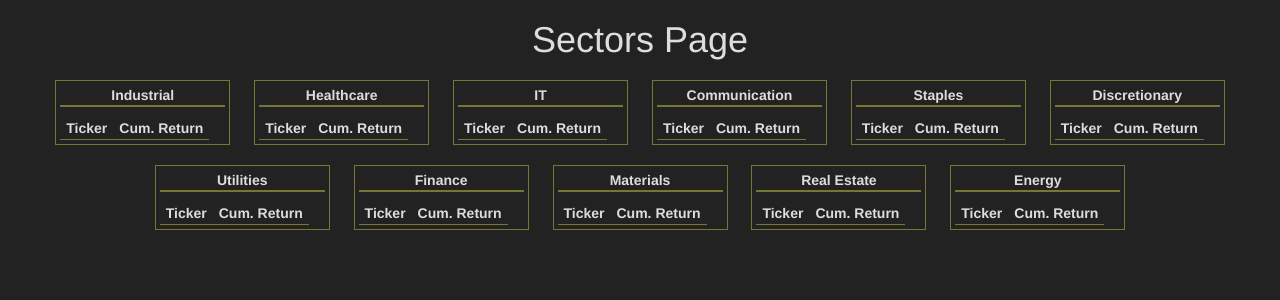
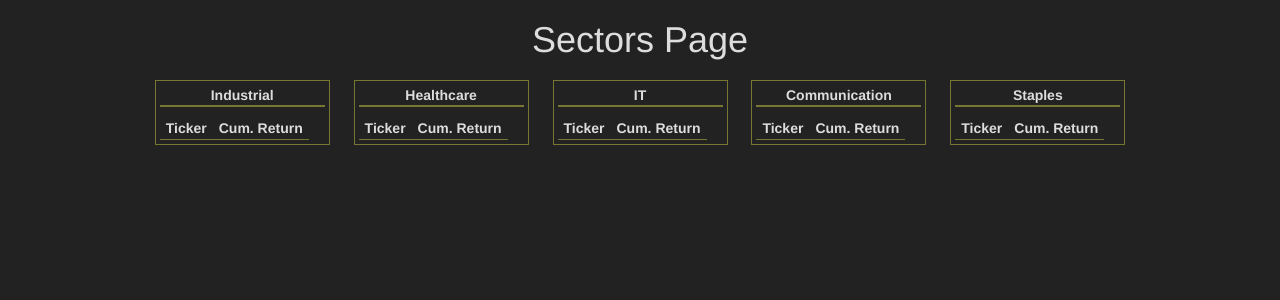
Before and after one commit to jdparke/trader-django-app, a Django app: page /sector/ in a window 1280 px wide. Shown: the part 52-352 px from the top of the page. Run offline with Django 3.2, Linux system fonts and the light colour scheme; data that the repository does not hold is empty; parts of the project's set-up code (start-up, migrations or seed data) failed here and were passed over; some libraries are stand-ins or nearby versions.

Commit message:
deleting half sectors again

```diff
--- a/src/trydjango/sectors/templates/sector.html
+++ b/src/trydjango/sectors/templates/sector.html
@@ -135,7 +135,7 @@
 		</table>
 	</div>
 
-	<div class="parent-stock-div">
+<!-- 	<div class="parent-stock-div">
 		<div class="stock-div">
 			Discretionary
 		</div>
@@ -289,7 +289,7 @@
 			</tr>
 			{% endfor %}
 		</table>
-	</div>
+	</div> -->
 </div>
 
 {% endblock %}
--- a/src/trydjango/sectors/views.py
+++ b/src/trydjango/sectors/views.py
@@ -100,36 +100,36 @@ def sector_view(request, *args, **kwargs):
 	it_df = sec_df.loc[sec_df['Sector'] == "Information Technology"]
 	comm_df = sec_df.loc[sec_df['Sector'] == "Communication"]
 	staple_df = sec_df.loc[sec_df['Sector'] == "Staples"]
-	discretion_df = sec_df.loc[sec_df['Sector'] == "Discretionary"]
-	utility_df = sec_df.loc[sec_df['Sector'] == "Utilities"]
-	financial_df = sec_df.loc[sec_df['Sector'] == "Financials"]
-	material_df = sec_df.loc[sec_df['Sector'] == "Materials"]
-	restate_df = sec_df.loc[sec_df['Sector'] == "Real Estate"]
-	energy_df = sec_df.loc[sec_df['Sector'] == "Energy"]
+	# discretion_df = sec_df.loc[sec_df['Sector'] == "Discretionary"]
+	# utility_df = sec_df.loc[sec_df['Sector'] == "Utilities"]
+	# financial_df = sec_df.loc[sec_df['Sector'] == "Financials"]
+	# material_df = sec_df.loc[sec_df['Sector'] == "Materials"]
+	# restate_df = sec_df.loc[sec_df['Sector'] == "Real Estate"]
+	# energy_df = sec_df.loc[sec_df['Sector'] == "Energy"]
 
 	industrial = get_cum_ret_for_stocks(indus_df)
 	health_care = get_cum_ret_for_stocks(health_df)
 	it = get_cum_ret_for_stocks(it_df)
 	commun = get_cum_ret_for_stocks(comm_df)
 	staple = get_cum_ret_for_stocks(staple_df)
-	discretion = get_cum_ret_for_stocks(discretion_df)
-	utility = get_cum_ret_for_stocks(utility_df)
-	finance = get_cum_ret_for_stocks(financial_df)
-	material = get_cum_ret_for_stocks(material_df)
-	restate = get_cum_ret_for_stocks(restate_df)
-	energy = get_cum_ret_for_stocks(energy_df)
+	# discretion = get_cum_ret_for_stocks(discretion_df)
+	# utility = get_cum_ret_for_stocks(utility_df)
+	# finance = get_cum_ret_for_stocks(financial_df)
+	# material = get_cum_ret_for_stocks(material_df)
+	# restate = get_cum_ret_for_stocks(restate_df)
+	# energy = get_cum_ret_for_stocks(energy_df)
 
 	industrialSorted = industrial.sort_values(by=['CUM_RET'], ascending=False).head(20)
 	healthCareSorted = health_care.sort_values(by=['CUM_RET'], ascending=False).head(20)
 	itSorted = it.sort_values(by=['CUM_RET'], ascending=False).head(20)
 	communSorted = commun.sort_values(by=['CUM_RET'], ascending=False).head(20)
 	stapleSorted = staple.sort_values(by=['CUM_RET'], ascending=False).head(20)
-	discretionSorted = discretion.sort_values(by=['CUM_RET'], ascending=False).head(20)
-	utilitySorted = utility.sort_values(by=['CUM_RET'], ascending=False).head(20)
-	financeSorted = finance.sort_values(by=['CUM_RET'], ascending=False).head(20)
-	materialSorted = material.sort_values(by=['CUM_RET'], ascending=False).head(20)
-	restateSorted = restate.sort_values(by=['CUM_RET'], ascending=False).head(20)
-	energySorted = energy.sort_values(by=['CUM_RET'], ascending=False).head(20)
+	# discretionSorted = discretion.sort_values(by=['CUM_RET'], ascending=False).head(20)
+	# utilitySorted = utility.sort_values(by=['CUM_RET'], ascending=False).head(20)
+	# financeSorted = finance.sort_values(by=['CUM_RET'], ascending=False).head(20)
+	# materialSorted = material.sort_values(by=['CUM_RET'], ascending=False).head(20)
+	# restateSorted = restate.sort_values(by=['CUM_RET'], ascending=False).head(20)
+	# energySorted = energy.sort_values(by=['CUM_RET'], ascending=False).head(20)
 
 	context = {
 		'menu_list': obj,
@@ -138,12 +138,12 @@ def sector_view(request, *args, **kwargs):
 		'it': json.loads(itSorted.to_json(orient='records')),
 		'commun': json.loads(communSorted.to_json(orient='records')),
 		'staple': json.loads(stapleSorted.to_json(orient='records')),
-		'discretion': json.loads(discretionSorted.to_json(orient='records')),
-		'utility': json.loads(utilitySorted.to_json(orient='records')),
-		'finance': json.loads(financeSorted.to_json(orient='records')),
-		'material': json.loads(materialSorted.to_json(orient='records')),
-		'restate': json.loads(restateSorted.to_json(orient='records')),
-		'energy': json.loads(energySorted.to_json(orient='records'))
+		# 'discretion': json.loads(discretionSorted.to_json(orient='records')),
+		# 'utility': json.loads(utilitySorted.to_json(orient='records')),
+		# 'finance': json.loads(financeSorted.to_json(orient='records')),
+		# 'material': json.loads(materialSorted.to_json(orient='records')),
+		# 'restate': json.loads(restateSorted.to_json(orient='records')),
+		# 'energy': json.loads(energySorted.to_json(orient='records'))
 	}
 
 	return render(request, "sector.html", context)
```
